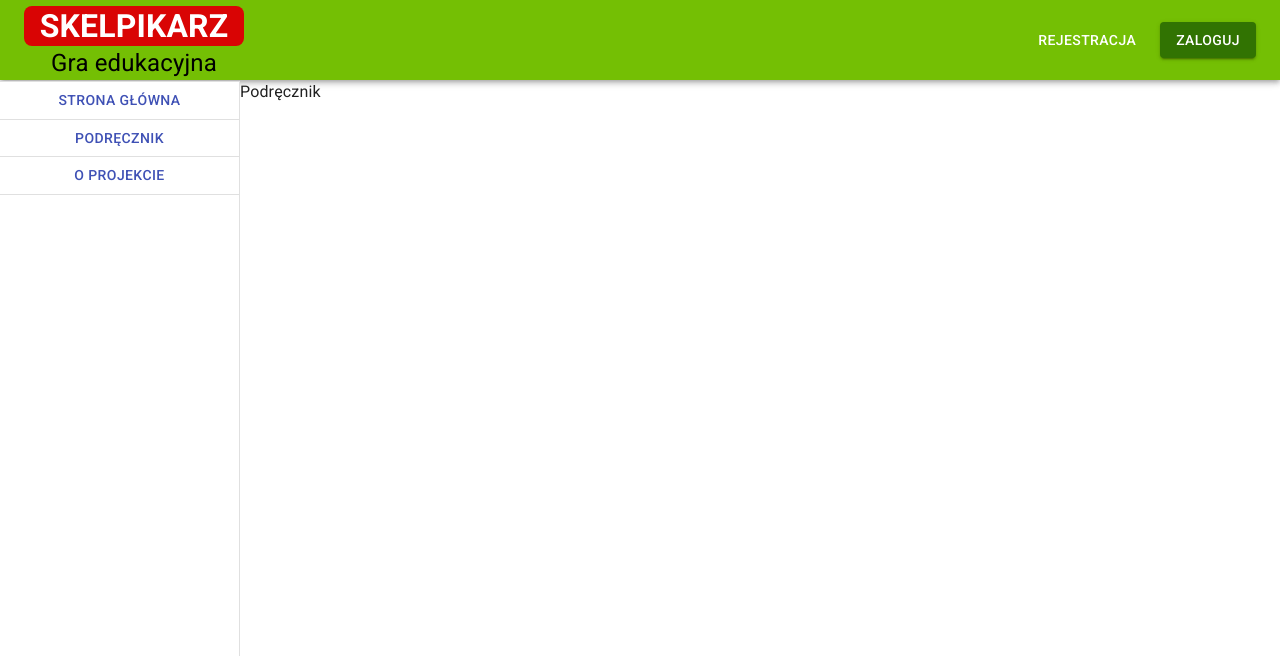
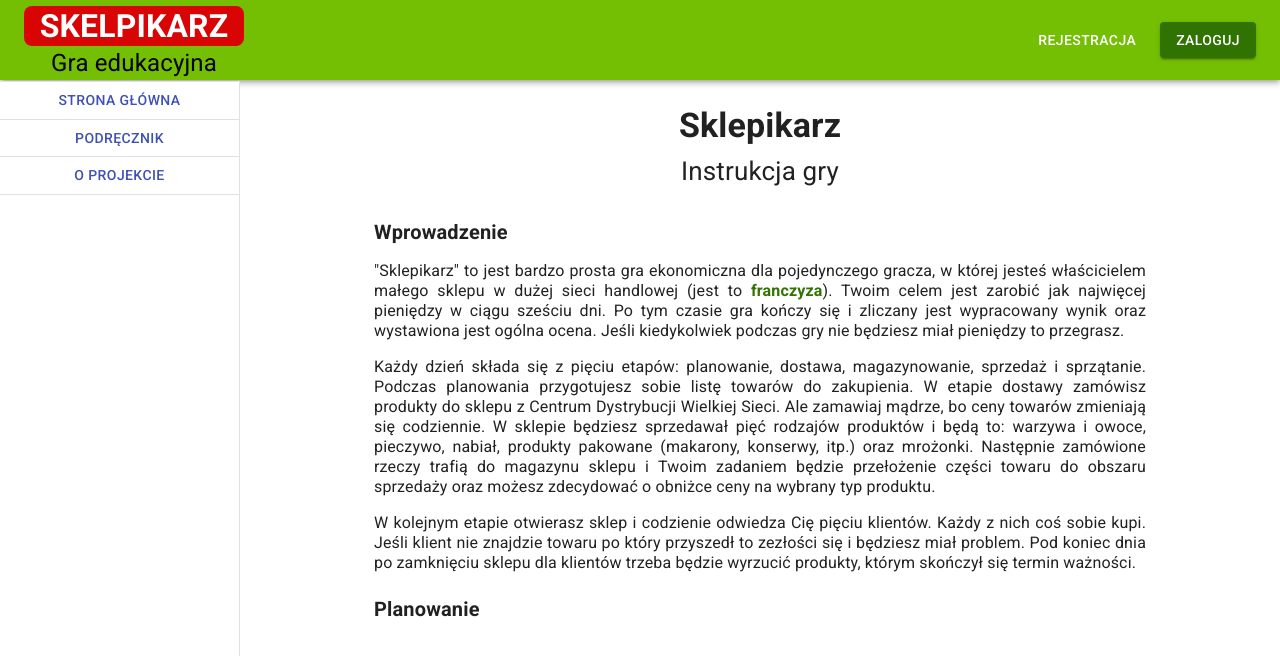
Before and after one commit to sebek78/grocery-store, a React app in the folder client/: page /manual in a window 1280 px wide. Shown: the top 656 px of the page. Built offline with nearby package versions, Linux system fonts and the light colour scheme.

Commit message:
Add first manual components

```diff
--- /dev/null
+++ b/client/src/components/Textlink/index.tsx
@@ -0,0 +1,29 @@
+import React from 'react';
+import styled from 'styled-components';
+import { theme } from '@utils';
+
+const StyledA = styled.a`
+    font-weight: bold;
+    color: ${theme.palette.primary.main};
+    text-decoration: none;
+    &:focus,
+    &:hover,
+    &:visited,
+    &:link,
+    &:active {
+    }
+    &:hover {
+        text-decoration: underline;
+    }
+`;
+
+interface TextLinkProps {
+    href: string;
+    label: string;
+}
+
+const TextLink = ({ href, label }: TextLinkProps) => (
+    <StyledA href={href}>{label}</StyledA>
+);
+
+export default TextLink;
--- a/client/src/components/index.ts
+++ b/client/src/components/index.ts
@@ -7,6 +7,7 @@ import ProgressButton from './ProgressButton';
 import Snackbar from './Snackbar';
 import StyledLink from './StyledLink';
 import TextInput from './TextInput';
+import TextLink from './Textlink';
 
 export {
     AuthenticatedRoute,
@@ -18,4 +19,5 @@ export {
     Snackbar,
     StyledLink,
     TextInput,
+    TextLink,
 };
--- /dev/null
+++ b/client/src/features/Manual/components/ManualHeader/index.tsx
@@ -0,0 +1,26 @@
+import React from 'react';
+import styled from 'styled-components';
+
+const StyledH1 = styled.h1`
+    font-size: 34px;
+    line-height: 42px;
+    margin: 24px 0 8px;
+`;
+
+const StyledH2 = styled.h2`
+    font-size: 26px;
+    line-height: 34px;
+    margin: 0 0 16px;
+    font-weight: 400;
+`;
+
+const ManualHeader = () => {
+    return (
+        <>
+            <StyledH1>Sklepikarz</StyledH1>
+            <StyledH2>Instrukcja gry</StyledH2>
+        </>
+    );
+};
+
+export default ManualHeader;
--- /dev/null
+++ b/client/src/features/Manual/components/ManualParagraph/index.tsx
@@ -0,0 +1,21 @@
+import React from 'react';
+import styled from 'styled-components';
+
+const StyledP = styled.p`
+    font-size: 16px;
+    line-height: 20px;
+    margin: 8px 0;
+    font-weight: 400;
+    text-align: left;
+    width: 100%;
+    outline: '1px dashed red';
+    @media (min-width: 600px) {
+        text-align: justify;
+    }
+`;
+
+const ManualParagraph: React.FC = ({ children }) => {
+    return <StyledP>{children}</StyledP>;
+};
+
+export default ManualParagraph;
--- /dev/null
+++ b/client/src/features/Manual/components/ManualSubtitle/index.tsx
@@ -0,0 +1,17 @@
+import React from 'react';
+import styled from 'styled-components';
+
+const StyledH3 = styled.h3`
+    font-size: 20px;
+    line-height: 25px;
+    margin: 16px 0 8px;
+    font-weight: bold;
+    text-align: left;
+    width: 100%;
+`;
+
+const ManualSubtitle: React.FC = ({ children }) => {
+    return <StyledH3>{children}</StyledH3>;
+};
+
+export default ManualSubtitle;
--- /dev/null
+++ b/client/src/features/Manual/index.tsx
@@ -0,0 +1,67 @@
+import React from 'react';
+import { Grid } from '@mui/material';
+import ManualHeader from './components/ManualHeader';
+import ManualSubtitle from './components/ManualSubtitle';
+import ManualParagraph from './components/ManualParagraph';
+import { TextLink } from '@components';
+
+const Manual = () => {
+    return (
+        <Grid
+            container
+            direction="column"
+            justifyContent="flex-start"
+            alignItems="center"
+            sx={{
+                px: {
+                    xs: 2,
+                    sm: 4,
+                    md: 8,
+                },
+                maxWidth: 900,
+                marginX: 'auto',
+            }}
+        >
+            <ManualHeader />
+            <ManualSubtitle>Wprowadzenie</ManualSubtitle>
+            <ManualParagraph>
+                "Sklepikarz" to jest bardzo prosta gra ekonomiczna dla
+                pojedynczego gracza, w której jesteś właścicielem małego sklepu
+                w dużej sieci handlowej (jest to{' '}
+                <TextLink
+                    href="https://pl.wikipedia.org/wiki/Franczyza"
+                    label="franczyza"
+                />
+                ). Twoim celem jest zarobić jak najwięcej pieniędzy w ciągu
+                sześciu dni. Po tym czasie gra kończy się i zliczany jest
+                wypracowany wynik oraz wystawiona jest ogólna ocena. Jeśli
+                kiedykolwiek podczas gry nie będziesz miał pieniędzy to
+                przegrasz.
+            </ManualParagraph>
+            <ManualParagraph>
+                Każdy dzień składa się z pięciu etapów: planowanie, dostawa,
+                magazynowanie, sprzedaż i sprzątanie. Podczas planowania
+                przygotujesz sobie listę towarów do zakupienia. W etapie dostawy
+                zamówisz produkty do sklepu z Centrum Dystrybucji Wielkiej
+                Sieci. Ale zamawiaj mądrze, bo ceny towarów zmieniają się
+                codziennie. W sklepie będziesz sprzedawał pięć rodzajów
+                produktów i będą to: warzywa i owoce, pieczywo, nabiał, produkty
+                pakowane (makarony, konserwy, itp.) oraz mrożonki. Następnie
+                zamówione rzeczy trafią do magazynu sklepu i Twoim zadaniem
+                będzie przełożenie części towaru do obszaru sprzedaży oraz
+                możesz zdecydować o obniżce ceny na wybrany typ produktu.
+            </ManualParagraph>
+            <ManualParagraph>
+                W kolejnym etapie otwierasz sklep i codzienie odwiedza Cię
+                pięciu klientów. Każdy z nich coś sobie kupi. Jeśli klient nie
+                znajdzie towaru po który przyszedł to zezłości się i będziesz
+                miał problem. Pod koniec dnia po zamknięciu sklepu dla klientów
+                trzeba będzie wyrzucić produkty, którym skończył się termin
+                ważności.
+            </ManualParagraph>
+            <ManualSubtitle>Planowanie</ManualSubtitle>
+        </Grid>
+    );
+};
+
+export default Manual;
--- a/client/src/features/index.ts
+++ b/client/src/features/index.ts
@@ -3,6 +3,7 @@ import GamesList from './GamesList';
 import Header from './Header';
 import Introduction from './Introduction';
 import LoginDialog from './LoginDialog';
+import Manual from './Manual';
 import Menu from './Menu';
 import NewGameForm from './NewGameForm';
 import RegisterDialog from './RegisterDialog';
@@ -13,6 +14,7 @@ export {
     Header,
     Introduction,
     LoginDialog,
+    Manual,
     Menu,
     NewGameForm,
     RegisterDialog,
--- a/client/src/pages/ManualPage/index.tsx
+++ b/client/src/pages/ManualPage/index.tsx
@@ -1,7 +1,8 @@
 import React from 'react';
+import { Manual } from '@features';
 
 const ManualPage = () => {
-    return <div>Podręcznik</div>;
+    return <Manual />;
 };
 
 export default ManualPage;
```
